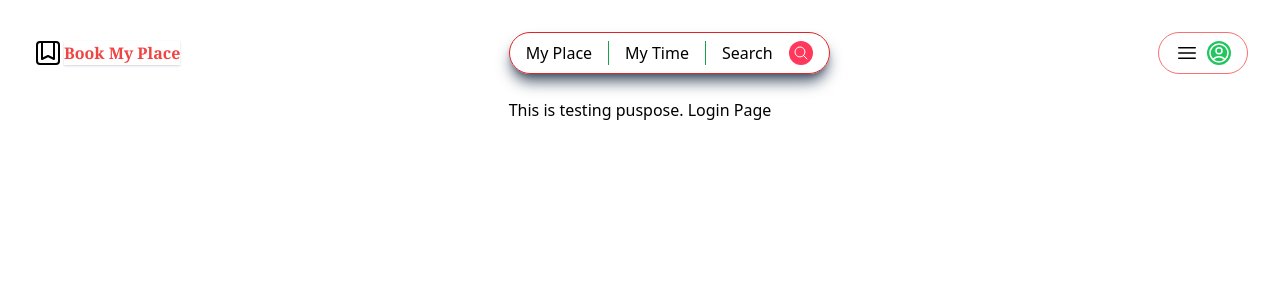
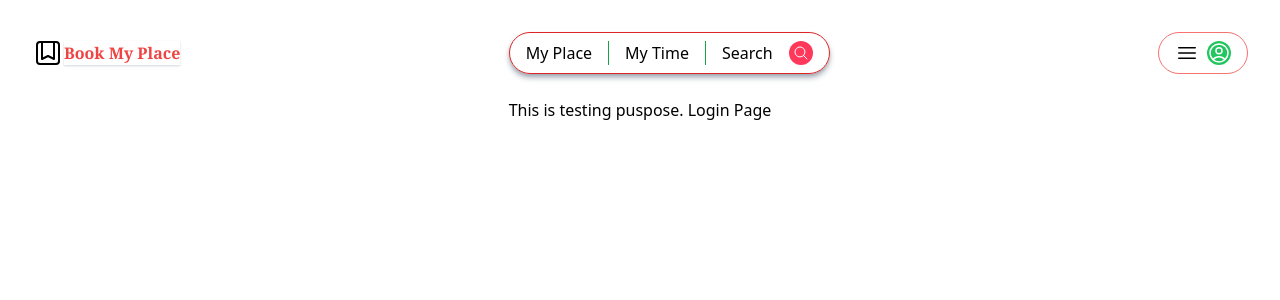
Before and after one commit to khalid586/Book-My-Place, a React (Vite) app in the folder client/: page /login in a window 1280 px wide. Shown: the top 300 px of the page. Built offline with nearby package versions, Linux system fonts and the light colour scheme; the HTML template or start-up script is replaced by a standard one.

Commit message:
navbar design slightly modified

```diff
--- a/client/src/Header.jsx
+++ b/client/src/Header.jsx
@@ -11,7 +11,7 @@ export default function Header(){
                 Book My Place
             </span>
         </a>
-        <div className='flex border gap-4 border-red-600 rounded-full shadow-slate-600 shadow-lg py-2 px-4'>
+        <div className='flex border gap-4 border-red-600 rounded-full shadow-gray-400 shadow-md py-2 px-4'>
             <div>My Place</div>
                 <div className='border-l border-green-600'></div>
             <div>My Time</div>
```
